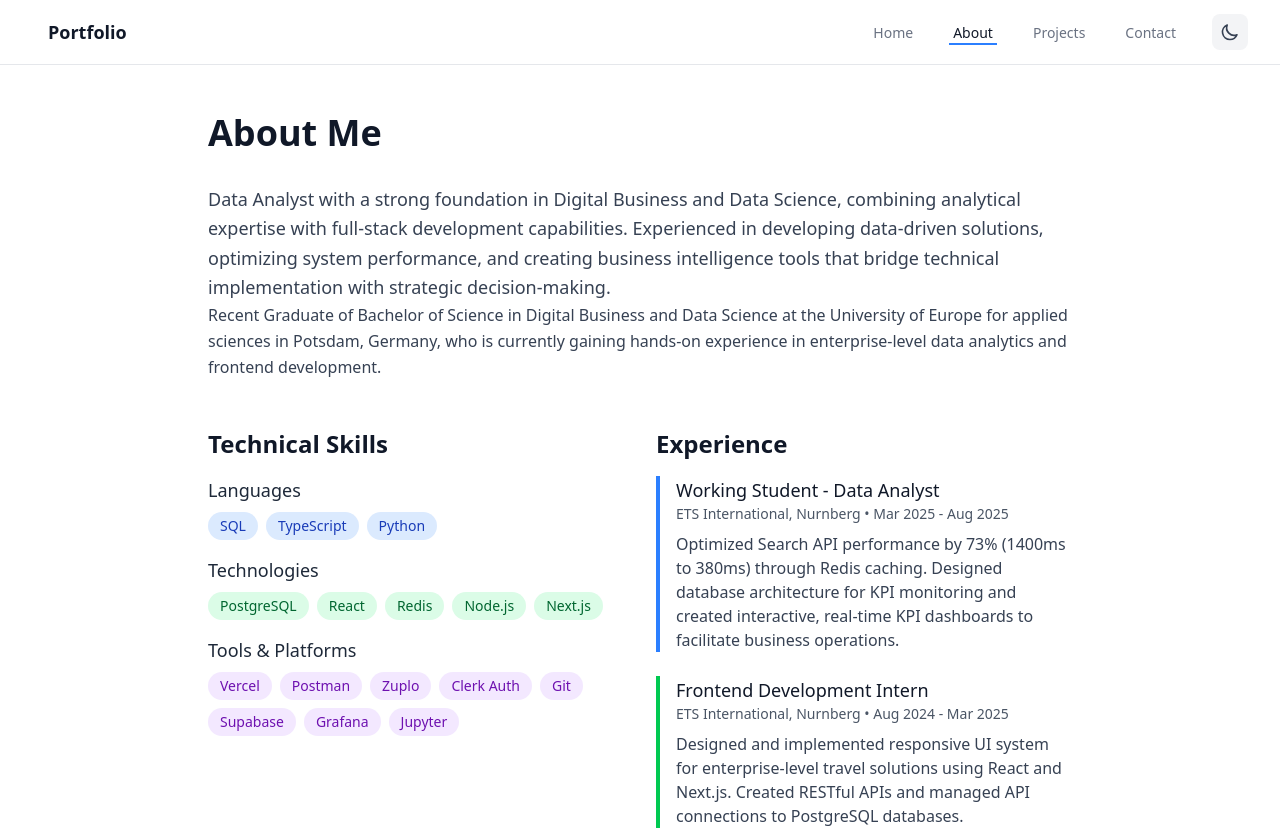
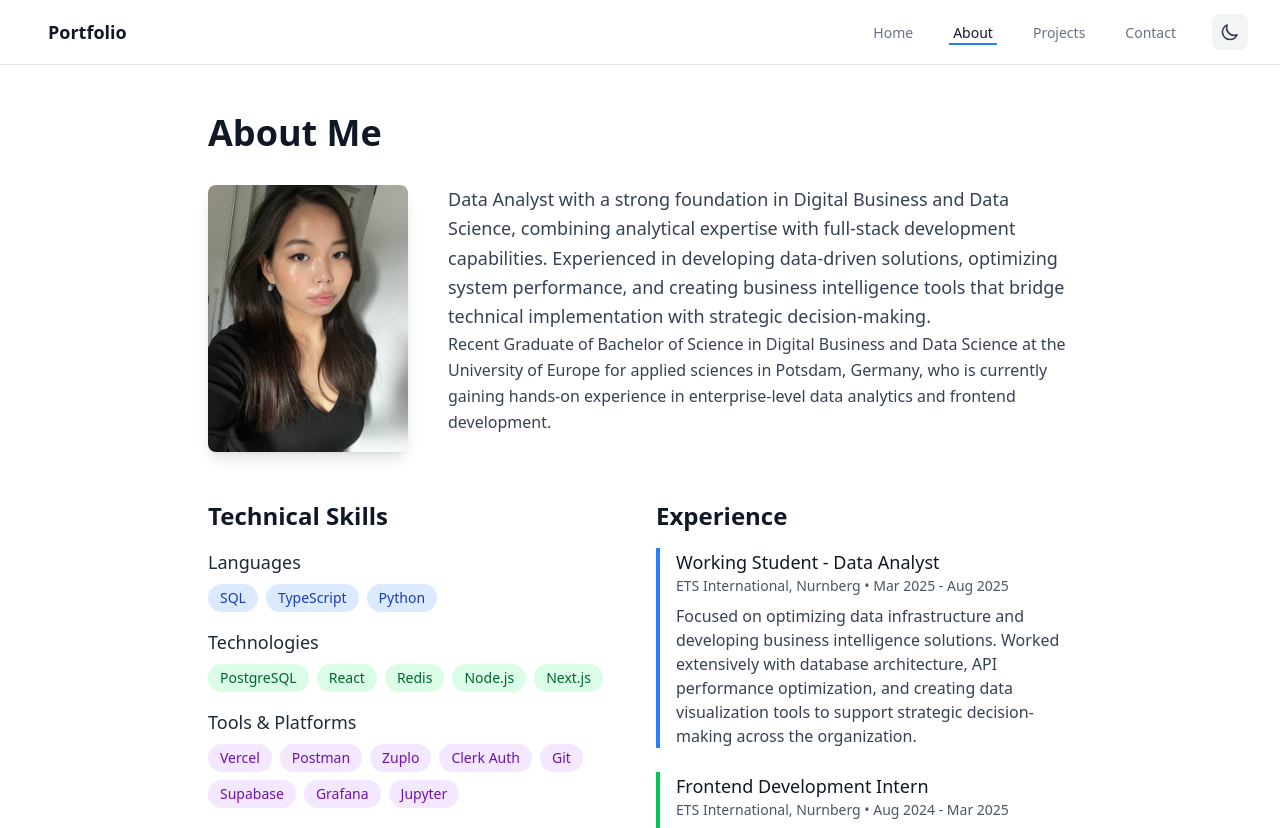
Before and after one commit to altanaperveeva/cv, a Next.js app: page /about in a window 1280 px wide. Shown: the top 828 px of the page. Built offline with nearby package versions, Linux system fonts and the light colour scheme.

Commit message:
update the 'About' section with more summarized that describe my overall role and contributions add a cv photo

```diff
--- a/app/about/page.tsx
+++ b/app/about/page.tsx
@@ -1,10 +1,24 @@
+import Image from 'next/image'
+
 export default function About() {
   return (
     <div className="max-w-4xl mx-auto px-4 py-12 min-h-screen">
       <h1 className="text-4xl font-bold text-gray-900 dark:text-gray-100 mb-8">About Me</h1>
 
       <div className="space-y-6">
-        <div className="prose prose-lg max-w-none">
+        <div className="flex flex-col md:flex-row gap-8 items-start">
+          <div className="md:w-1/4 flex justify-center md:justify-start">
+            <Image
+              src="/cv_image.jpeg"
+              alt="Profile photo"
+              width={200}
+              height={267}
+              className="rounded-lg shadow-lg"
+              priority
+            />
+          </div>
+
+          <div className="md:w-3/4 prose prose-lg max-w-none">
             <p className="text-lg text-gray-700 dark:text-gray-300 leading-relaxed">
               Data Analyst with a strong foundation in Digital Business and Data Science, combining analytical expertise with full-stack development capabilities. Experienced in developing data-driven solutions, optimizing system performance, and creating business intelligence tools that bridge technical implementation with strategic decision-making.
             </p>
@@ -12,6 +26,7 @@ export default function About() {
             <p className="text-gray-700 dark:text-gray-300 leading-relaxed">
               Recent Graduate of Bachelor of Science in Digital Business and Data Science at the University of Europe for applied sciences in Potsdam, Germany, who is currently gaining hands-on experience in enterprise-level data analytics and frontend development.
             </p>
+          </div>
         </div>
 
         <div className="grid md:grid-cols-2 gap-8 mt-12">
@@ -60,8 +75,7 @@ export default function About() {
                 <h3 className="text-lg font-medium text-gray-900 dark:text-gray-100">Working Student - Data Analyst</h3>
                 <p className="text-gray-600 dark:text-gray-400 text-sm">ETS International, Nurnberg • Mar 2025 - Aug 2025</p>
                 <p className="text-gray-700 dark:text-gray-300 mt-2">
-                  Optimized Search API performance by 73% (1400ms to 380ms) through Redis caching.
-                  Designed database architecture for KPI monitoring and created interactive, real-time KPI dashboards to facilitate business operations.
+                  Focused on optimizing data infrastructure and developing business intelligence solutions. Worked extensively with database architecture, API performance optimization, and creating data visualization tools to support strategic decision-making across the organization.
                 </p>
               </div>
 
@@ -69,8 +83,7 @@ export default function About() {
                 <h3 className="text-lg font-medium text-gray-900 dark:text-gray-100">Frontend Development Intern</h3>
                 <p className="text-gray-600 dark:text-gray-400 text-sm">ETS International, Nurnberg • Aug 2024 - Mar 2025</p>
                 <p className="text-gray-700 dark:text-gray-300 mt-2">
-                  Designed and implemented responsive UI system for enterprise-level travel solutions using React and Next.js.
-                  Created RESTful APIs and managed API connections to PostgreSQL databases.
+                  Contributed to the development of enterprise-level web applications using modern frontend technologies. Gained hands-on experience in full-stack development, working with both user interface design and backend API integration to deliver comprehensive software solutions.
                 </p>
               </div>
             </div>
--- a/app/layout.tsx
+++ b/app/layout.tsx
@@ -42,7 +42,6 @@ export default function RootLayout({
                 if (theme === 'dark') {
                   document.documentElement.classList.add('dark');
                 }
-                document.documentElement.setAttribute('data-theme', theme);
               })();
             `,
           }}
--- a/contexts/ThemeContext.tsx
+++ b/contexts/ThemeContext.tsx
@@ -35,14 +35,12 @@ export function ThemeProvider({ children }: { children: React.ReactNode }) {
     } else {
       document.documentElement.classList.remove('dark')
     }
-    document.documentElement.setAttribute('data-theme', initialTheme)
   }, [])
 
   useEffect(() => {
     if (!mounted) return
 
     localStorage.setItem('theme', theme)
-    document.documentElement.setAttribute('data-theme', theme)
 
     // Add or remove the 'dark' class for Tailwind CSS
     if (theme === 'dark') {
```
Also changed, not shown: public/cv_image.jpeg (added). Lines whose indentation alone changed are shown as unchanged.
